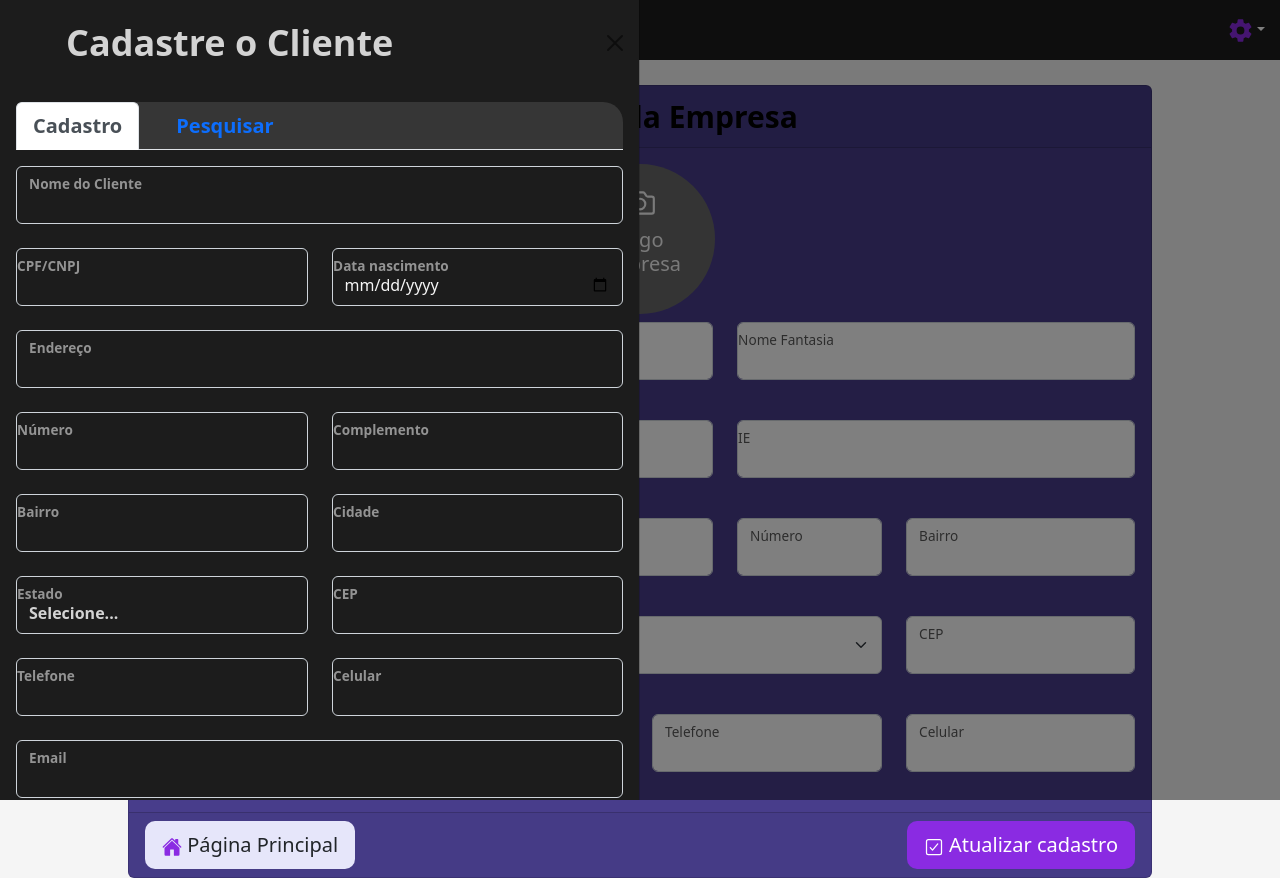
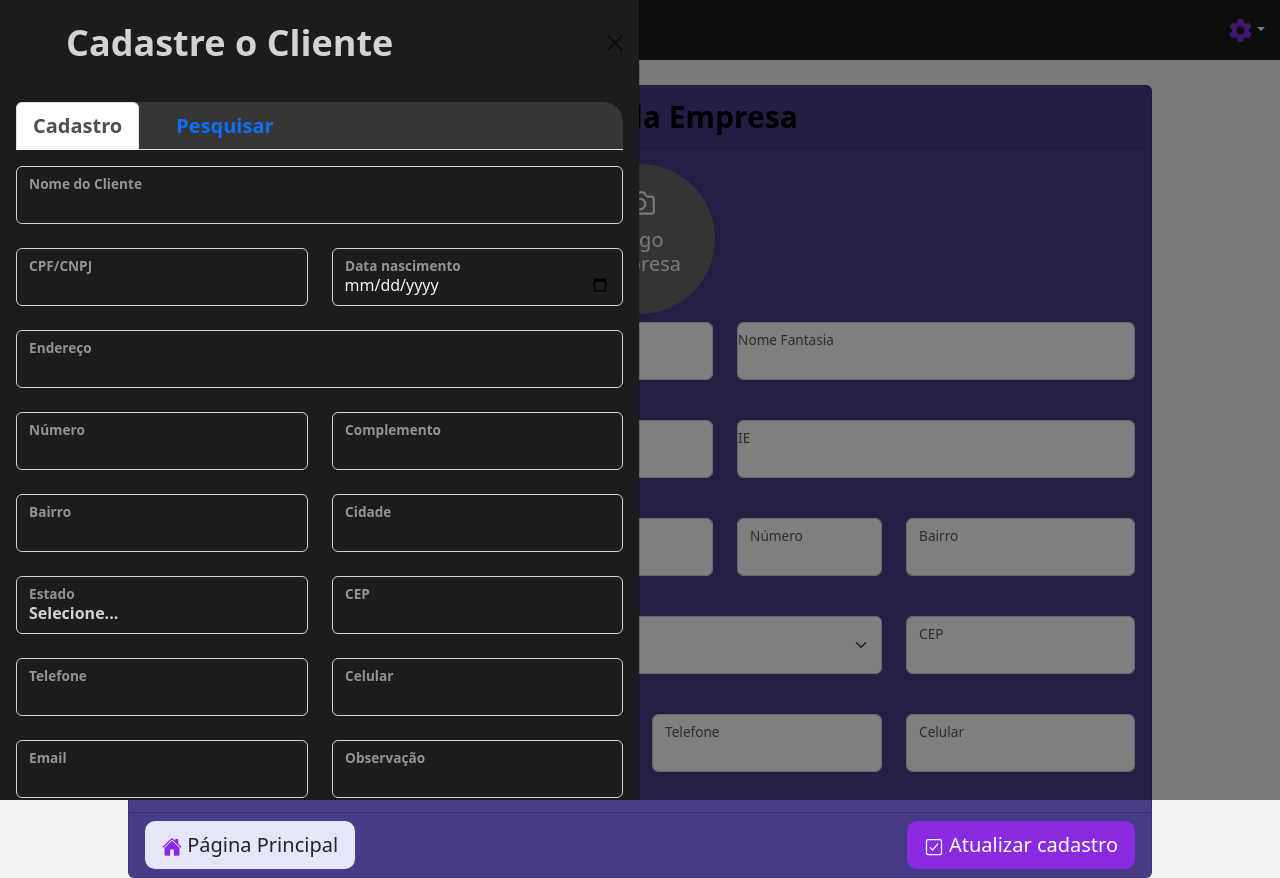
Before and after one commit to EriksJunior/Project_Nota, a React (Vite) app: page /company in a window 1280 px wide. Both pictures are taken after a click on the button "Clientes". Built offline with nearby package versions, Linux system fonts and the light colour scheme.

Commit message:
fix: resolvido problema das label colada no canto dos inputs

```diff
--- a/src/components/Cliente/index.tsx
+++ b/src/components/Cliente/index.tsx
@@ -7,10 +7,7 @@ import { GenericTable } from '../GenericTable';
 import { ICliente, ISearch } from '../../interface/ICliente';
 import { INITIAL_STATE_CLIENTE, INITIAL_STATE_SEARCH } from './initialState';
 
-
 import ClienteService from '../../services/ClienteService';
-
-import { contentTabs } from './styles'
 
 import { Form, Button, FloatingLabel, Offcanvas, Tab, Tabs, Row, Col } from 'react-bootstrap';
 import { ButtonBt, IconBiUser } from '../Styles/bootstrap';
@@ -104,55 +101,74 @@ export function ClientModal() {
             defaultActiveKey="Cadastro"
             id="clientTabs"
             className="mb-3"
-            style={{ fontSize:"20px" , gap:"20px" , background:"#363636" , borderRadius:"10px 20px 0px 2px" }}
+            style={{ fontSize: "20px", gap: "20px", background: "#363636", borderRadius: "10px 20px 0px 2px" }}
           >
-            <Tab eventKey="Cadastro"  title="Cadastro" >
+            <Tab eventKey="Cadastro" title="Cadastro" >
               <Form >
                 <Form.Control onChange={handleChange} hidden name="id" type="text" />
 
-                <FloatingLabel className="mb-4" label="Nome do Cliente">
+                <Row className="mb-4">
+                  <Col>
+                    <FloatingLabel label="Nome do Cliente">
                       <Form.Control style={{ background: "#1C1C1C", color: "whitesmoke" }} onChange={handleChange} name="nome" type="text" value={client.nome || ""} />
                     </FloatingLabel>
+                  </Col>
+                </Row>
 
                 <Row className="mb-4 ">
-                <FloatingLabel as={Col}  label="CPF/CNPJ">
+                  <Col>
+                    <FloatingLabel label="CPF/CNPJ">
                       <Form.Control style={{ background: "#1C1C1C", color: "whitesmoke" }} onChange={handleChange} name="cpfCnpj" type="text" value={client.cpfCnpj || ""} />
                     </FloatingLabel>
+                  </Col>
 
-                <FloatingLabel as={Col}  label="Data nascimento">
+                  <Col>
+                    <FloatingLabel label="Data nascimento">
                       <Form.Control style={{ background: "#1C1C1C", color: "whitesmoke" }} onChange={handleChange} name="dataNascimento" type="date" value={client.dataNascimento || ""} />
                     </FloatingLabel>
+                  </Col>
                 </Row>
 
+                <Row>
+                  <Col>
                     <FloatingLabel className="mb-4" label="Endereço">
                       <Form.Control style={{ background: "#1C1C1C", color: "whitesmoke" }} onChange={handleChange} name="endereco" type="text" value={client.endereco || ""} />
                     </FloatingLabel>
+                  </Col>
+                </Row>
 
                 <Row className="mb-4 ">
-                <FloatingLabel as={Col}  label="Número">
+                  <Col>
+                    <FloatingLabel label="Número">
                       <Form.Control style={{ background: "#1C1C1C", color: "whitesmoke" }} onChange={handleChange} name="numero" type="text" value={client.numero || ""} />
                     </FloatingLabel>
+                  </Col>
 
-                <FloatingLabel as={Col} label="Complemento">
+                  <Col>
+                    <FloatingLabel label="Complemento">
                       <Form.Control style={{ background: "#1C1C1C", color: "whitesmoke" }} onChange={handleChange} name="complemento" type="text" value={client.complemento || ""} />
                     </FloatingLabel>
+                  </Col>
                 </Row>
 
 
                 <Row className="mb-4 ">
-
-                <FloatingLabel as={Col} label="Bairro">
+                  <Col>
+                    <FloatingLabel label="Bairro">
                       <Form.Control style={{ background: "#1C1C1C", color: "whitesmoke" }} onChange={handleChange} name="bairro" type="text" value={client.bairro || ""} />
                     </FloatingLabel>
+                  </Col>
 
-                <FloatingLabel as={Col} label="Cidade">
+                  <Col>
+                    <FloatingLabel label="Cidade">
                       <Form.Control style={{ background: "#1C1C1C", color: "whitesmoke" }} onChange={handleChange} name="cidade" type="text" value={client.cidade || ""} />
                     </FloatingLabel>
+                  </Col>
                 </Row>
 
                 <Row className="mb-4 ">
-
-                <FloatingLabel as={Col} label="Estado">
+                  <Col>
+                    <FloatingLabel label="Estado">
                       <Form.Select style={{ background: "#1C1C1C", color: "LightGrey", fontWeight: "bolder" }} onChange={handleChange} name="uf" value={client.uf || ""}>
                         <option>Selecione...</option>
                         <option value="AC">Acre</option>
@@ -184,44 +200,53 @@ export function ClientModal() {
                         <option value="TO">Tocantins</option>
                       </Form.Select>
                     </FloatingLabel>
+                  </Col>
 
-                <FloatingLabel as={Col} label="CEP">
+                  <Col>
+                    <FloatingLabel label="CEP">
                       <Form.Control style={{ background: "#1C1C1C", color: "whitesmoke" }} onChange={handleChange} name="cep" type="text" value={client.cep || ""} />
                     </FloatingLabel>
+                  </Col>
+                </Row>
+
+                <Row className="mb-4 ">
+                  <Col>
+                    <FloatingLabel label="Telefone">
+                      <Form.Control style={{ background: "#1C1C1C", color: "whitesmoke" }} onChange={handleChange} name="telefone" type="text" value={client.telefone || ""} />
+                    </FloatingLabel>
+                  </Col>
+
+                  <Col>
+                    <FloatingLabel label="Celular">
+                      <Form.Control style={{ background: "#1C1C1C", color: "whitesmoke" }} onChange={handleChange} name="celular" type="text" value={client.celular || ""} />
+                    </FloatingLabel>
+                  </Col>
+                </Row>
+
+                <Row>
+                  <Col>
+                    <FloatingLabel className="mb-4 " label="Email">
+                      <Form.Control style={{ background: "#1C1C1C", color: "whitesmoke" }} onChange={handleChange} name="email" type="text" value={client.email || ""} />
+                    </FloatingLabel>
+                  </Col>
+
+                  <Col>
+                    <FloatingLabel className="mb-4" label="Observação">
+                      <Form.Control style={{ background: "#1C1C1C", color: "whitesmoke" }} onChange={handleChange} name="observacao" type="text" value={client.observacao || ""} />
+                    </FloatingLabel>
+                  </Col>
 
                 </Row>
 
-                <Row className="mb-4 ">
-
-                <FloatingLabel as={Col} label="Telefone">
-                  <Form.Control style={{ background: "#1C1C1C", color: "whitesmoke" }} onChange={handleChange} name="telefone" type="text" value={client.telefone || ""} />
-                </FloatingLabel>
-
-                <FloatingLabel as={Col} label="Celular">
-                  <Form.Control style={{ background: "#1C1C1C", color: "whitesmoke" }} onChange={handleChange} name="celular" type="text" value={client.celular || ""} />
-                </FloatingLabel>
-
-                </Row>
-
-                <FloatingLabel className="mb-4 " label="Email">
-                  <Form.Control style={{ background: "#1C1C1C", color: "whitesmoke" }} onChange={handleChange} name="email" type="text" value={client.email || ""} />
-                </FloatingLabel>
-
-                <FloatingLabel className="mb-4" label="Observação">
-                  <Form.Control style={{ background: "#1C1C1C", color: "whitesmoke" }} onChange={handleChange} name="observacao" type="text" value={client.observacao || ""} />
-                </FloatingLabel>
-
-
-
                 <Row className=" gap-5">
                   <Col className='d-flex justify-content-center'>
-                    <Button variant="" onClick={handleSaveOrUpdate} type="button" size='lg' style={{ background: "BlueViolet", color: "whitesmoke" , width:"300px" }}>
+                    <Button variant="" onClick={handleSaveOrUpdate} type="button" size='lg' style={{ background: "BlueViolet", color: "whitesmoke", width: "300px" }}>
                       Cadastrar
                     </Button>
                   </Col>
 
                   <Col className='d-flex justify-content-center'>
-                    <Button variant="" onClick={clearAllInputs} type="button" size='lg' style={{ background: "BlueViolet", color: "whitesmoke" , width:"300px" }}>
+                    <Button variant="" onClick={clearAllInputs} type="button" size='lg' style={{ background: "BlueViolet", color: "whitesmoke", width: "300px" }}>
                       Limpar
                     </Button>
                   </Col>
```
Lines whose indentation alone changed are shown as unchanged.
